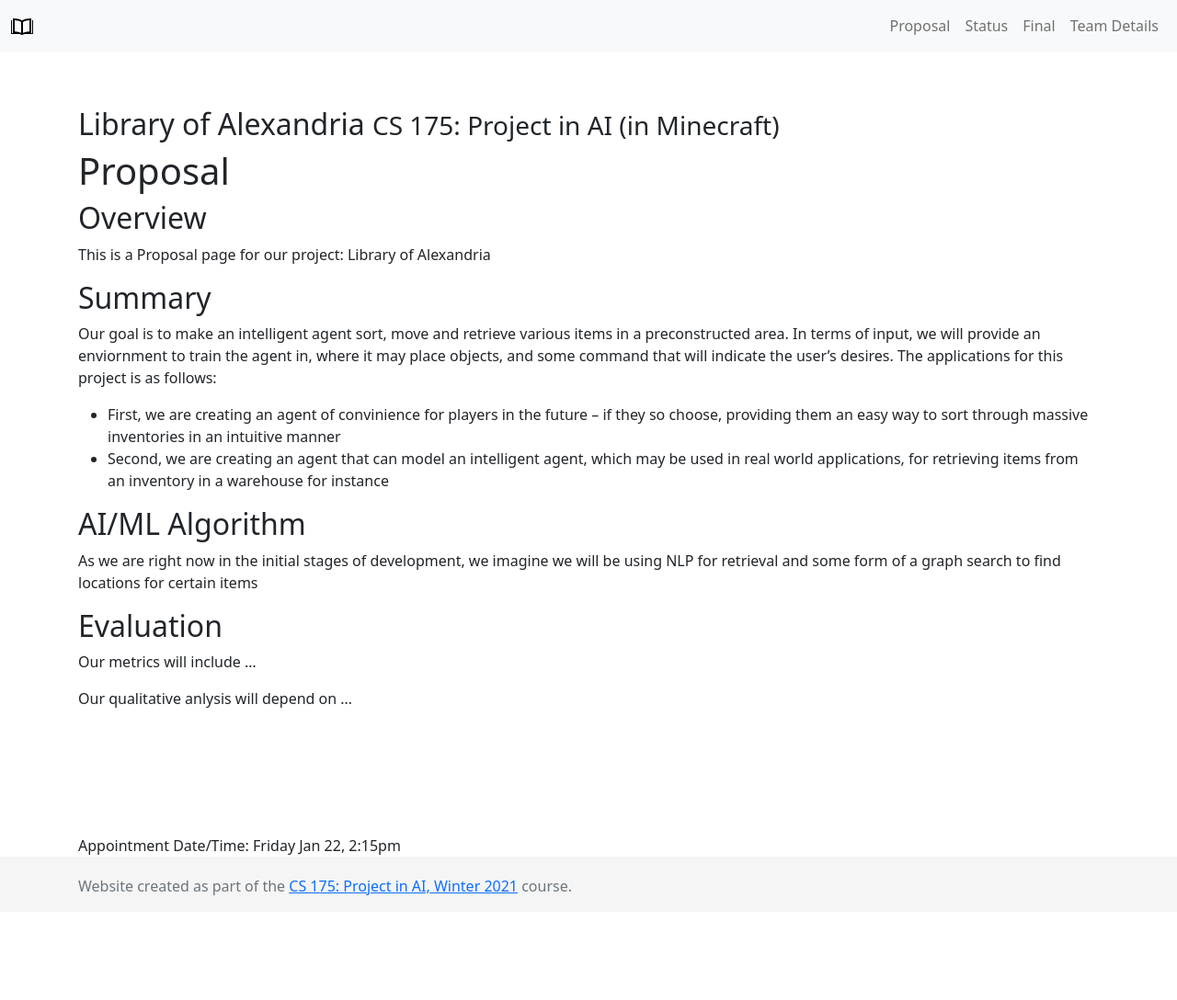
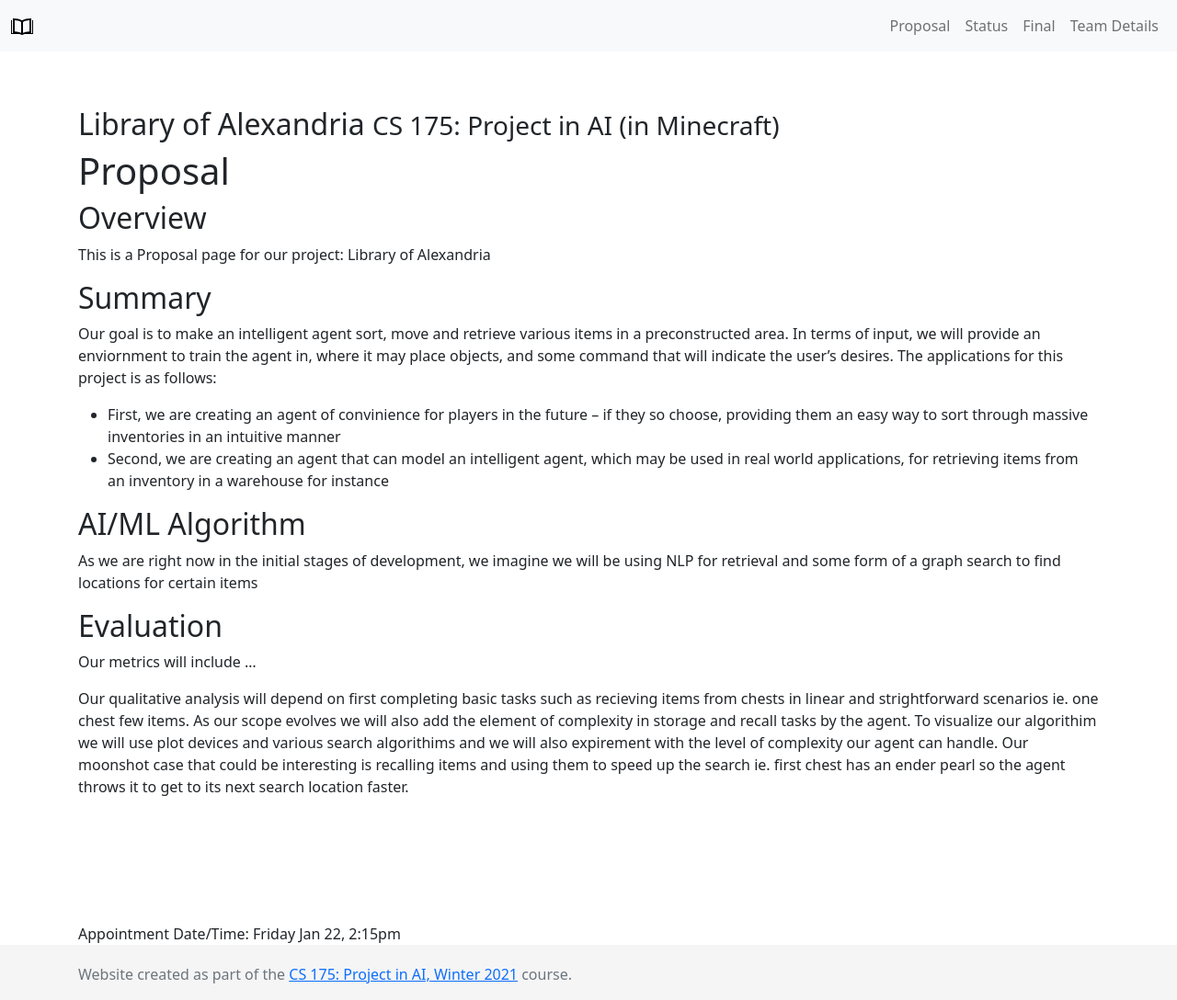
Before and after one commit to burwinliu-zz/LibraryOfAlexandria, a Jekyll site: the page built from docs/proposal.md, in a window 1280 px wide. Shown: the whole page at 92% size. Built offline with Jekyll 4.4.1, drawn with Linux system fonts in a browser that asks for light colours; before the commit the page ends 992 px from its top, so only the background shows below that.

Commit message:
Update proposal.md

```diff
--- a/docs/proposal.md
+++ b/docs/proposal.md
@@ -18,7 +18,7 @@
 ## Evaluation
 Our metrics will include ...
 
-Our qualitative anlysis will depend on ...
+Our qualitative analysis will depend on first completing basic tasks such as recieving items from chests in linear and strightforward scenarios ie. one chest few items. As our scope evolves we will also add the element of complexity in storage and recall tasks by the agent. To visualize our algorithim we will use plot devices and various search algorithims and we will also expirement with the level of complexity our agent can handle. Our moonshot case that could be interesting is recalling items and using them to speed up the search ie. first chest has an ender pearl so the agent throws it to get to its next search location faster.
 
 <br><br><br><br><br>
 Appointment Date/Time: Friday Jan 22, 2:15pm
```
